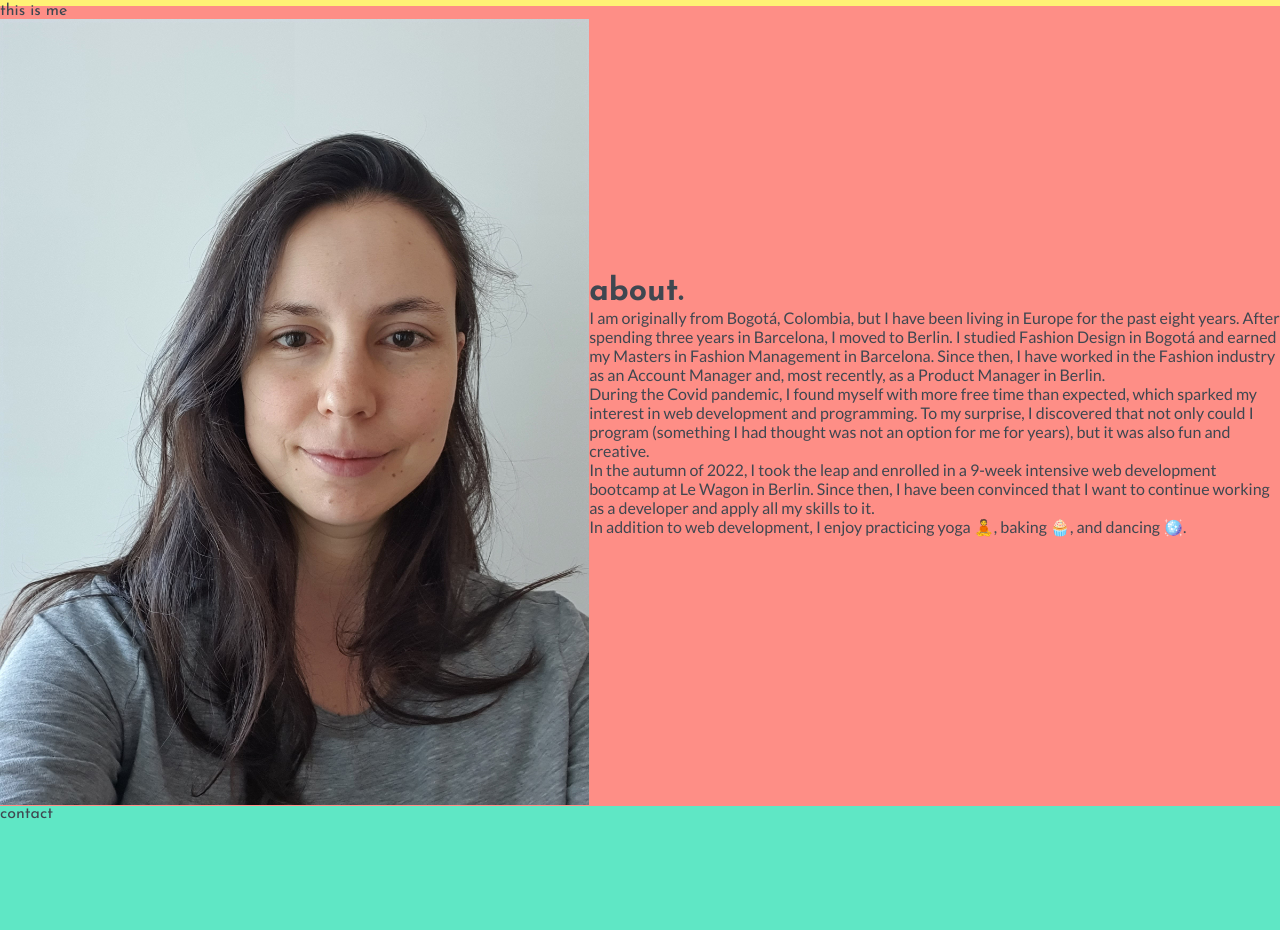
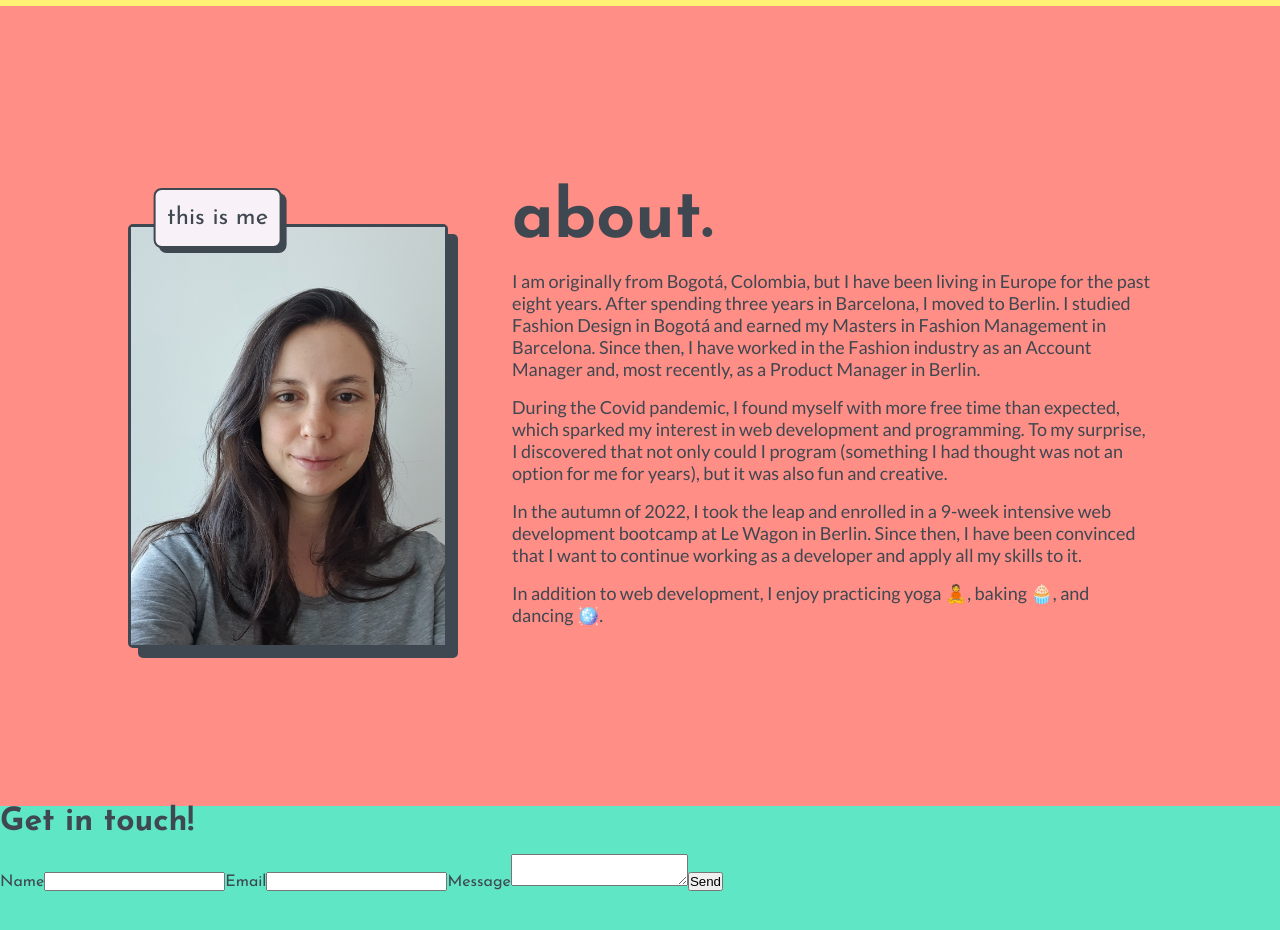
Before and after one commit to catalina-acosta/c-portfolio-3, a React (Create React App) app: page / in a window 1280 px wide. Shown: the part 1594-2524 px from the top of the page. Built offline with nearby package versions, Linux system fonts and the light colour scheme.

Commit message:
contact-form working

```diff
--- a/package.json
+++ b/package.json
@@ -3,6 +3,7 @@
   "version": "0.1.0",
   "private": true,
   "dependencies": {
+    "@emailjs/browser": "^4.3.1",
     "@material-ui/core": "^4.12.4",
     "@material-ui/icons": "^4.11.3",
     "@testing-library/jest-dom": "^5.14.1",
--- a/src/App.css
+++ b/src/App.css
@@ -58,7 +58,6 @@ a:hover {
 }
 
 img {
-  width: 100%;
   height: auto;
 }
 
--- a/src/components/About.js
+++ b/src/components/About.js
@@ -5,20 +5,22 @@ import aboutImg from '../assets/img/about-pic.jpg'
 function About() {
   return (
     <div className="about" id='about'>
+      <div className="about-container">
+        <div className="about-left">
+          <div className="img-title">this is me</div>
           <div className="img-container">
-        <div className="img-title">this is me</div>
             <img src={aboutImg} alt="Catalina" />
           </div>
+        </div>
         <div className="about-text">
-        <h1>
-          about.
-        </h1>
+          <h1>about.</h1>
           <p>I am originally from Bogotá, Colombia, but I have been living in Europe for the past eight years. After spending three years in Barcelona, I moved to Berlin. I studied Fashion Design in Bogotá and earned my Masters in Fashion Management in Barcelona. Since then, I have worked in the Fashion industry as an Account Manager and, most recently, as a Product Manager in Berlin.</p>
           <p>During the Covid pandemic, I found myself with more free time than expected, which sparked my interest in web development and programming. To my surprise, I discovered that not only could I program (something I had thought was not an option for me for years), but it was also fun and creative.</p>
           <p>In the autumn of 2022, I took the leap and enrolled in a 9-week intensive web development bootcamp at Le Wagon in Berlin. Since then, I have been convinced that I want to continue working as a developer and apply all my skills to it.</p>
           <p>In addition to web development, I enjoy practicing yoga 🧘, baking 🧁, and dancing 🪩.</p>
         </div>
       </div>
+    </div>
   )
 }
 
--- a/src/components/Contact.js
+++ b/src/components/Contact.js
@@ -1,9 +1,16 @@
 import React from 'react'
 import "../styles/Contact.css"
+import ContactForm from '../helpers/ContactForm'
 
 function Contact() {
   return (
-    <div className="contact" id='contact'>contact</div>
+    <div className='contact' id='contact'>
+      <h1>Get in touch!</h1>
+      <div className='contact-container'>
+        <img src='' alt=''/>
+        <ContactForm/>
+      </div>
+    </div>
   )
 }
 
--- a/src/components/NavBar.js
+++ b/src/components/NavBar.js
@@ -12,7 +12,7 @@ function NavBar() {
           <li><HashLink to='#contact'>contact</HashLink></li>
         </ul>
         <div className="logo-container">
-          <HashLink to='#home' id="logo"> C.</HashLink>
+          <HashLink to='#home' id="logo"> c.</HashLink>
         </div>
       </Router>
     </div>
--- /dev/null
+++ b/src/helpers/ContactForm.js
@@ -0,0 +1,38 @@
+import React, { useRef } from 'react';
+import emailjs from '@emailjs/browser';
+import "../styles/ContactForm.css"
+import Modal from './Modal'
+import {useState} from 'react'
+
+const ContactForm = () => {
+  const form = useRef();
+
+  const [openModal, setOpenModal] = useState(false);
+
+  const sendEmail = (e) => {
+    e.preventDefault();
+
+    emailjs.sendForm('service_lmtd4hn', 'template_0ijvi5b', form.current, 'CT5blvDack2_s7xqK')
+      .then((result) => {
+          console.log(result.text);
+          console.log("message sent");
+      }, (error) => {
+          console.log(error.text);
+      });
+    };
+
+  return (
+      <form ref={form} onSubmit={sendEmail}>
+        <label>Name</label>
+        <input type="text" name="user_name" />
+        <label>Email</label>
+        <input type="email" name="user_email" />
+        <label>Message</label>
+        <textarea name="message" />
+        <input className="openModalBtn" onClick={() => {setOpenModal(true);}}
+        type="submit" value="Send" />
+        {openModal && <Modal closeModal ={setOpenModal}/>}
+      </form>
+  );
+}
+export default ContactForm;
--- /dev/null
+++ b/src/helpers/Modal.js
@@ -0,0 +1,26 @@
+import '../styles/Modal.css';
+
+function Modal({ closeModal }) {
+
+  const redirectToHome = () => {
+    window.location.hash = '#home';
+  };
+
+  return (
+    <div className='modalBackground'>
+      <div className='modalContainer'>
+        <div className='titleCloseBtn'>
+          <button onClick={() => { closeModal(false); redirectToHome(); }}>X</button>
+        </div>
+        <div className='modalTitle'>
+          <h1>Message sent!</h1>
+        </div>
+        <div className='modalBody'>
+          <p>Thank you for your message. I will get back to you as soon as possible.</p>
+        </div>
+      </div>
+    </div>
+  )
+}
+
+export default Modal;
--- a/src/styles/About.css
+++ b/src/styles/About.css
@@ -2,6 +2,47 @@
   height: 100vh;
   background-color: var(--bg-color4);
   display: flex;
+}
+
+.about-container {
+  display: flex;
   align-items: center;
-  z-index: 1;
+  margin: 10vw;
+  gap: 5vw;
 }
+
+.img-container {
+  max-width: 25vw;
+  border: 3px solid var(--font-color1);
+  background-color: var(--bg-color);
+  border-radius: 5px;
+  box-shadow: 10px 10px;
+  display: flex;
+  flex-direction: column;
+}
+
+.img-title {
+  background-color: var(--bg-color);
+  border: 2px solid var(--font-color1);
+  border-radius: 8px;
+  box-shadow: 5px 5px;
+  width: 10vw;
+  font-size: 24px;
+  text-align: center;
+  padding: 2vh 0;
+  transform: translateX(2vw) translateY(3vh);
+}
+
+.about-text {
+  display: flex;
+  flex-direction: column;
+  gap: 2vh;
+}
+
+.about-text h1 {
+  font-size: 68px;
+}
+
+.about-text p {
+  font-size: 18px;
+}
--- a/src/styles/NavBar.css
+++ b/src/styles/NavBar.css
@@ -23,5 +23,9 @@
 }
 
 #logo {
-  font-size: 30px;
+  font-size: 40px;
+  border: 3px solid var(--font-color1);
+  border-radius: 8px;
+  padding: 0 8px;
+
 }
```
Also changed, not shown: src/assets/svg/sunglasses-svgrepo-com.svg, src/styles/ContactForm.css (added), src/styles/Modal.css (added), 1 other file (tests, documents, lock files or other folders). Lines whose indentation alone changed are shown as unchanged.
